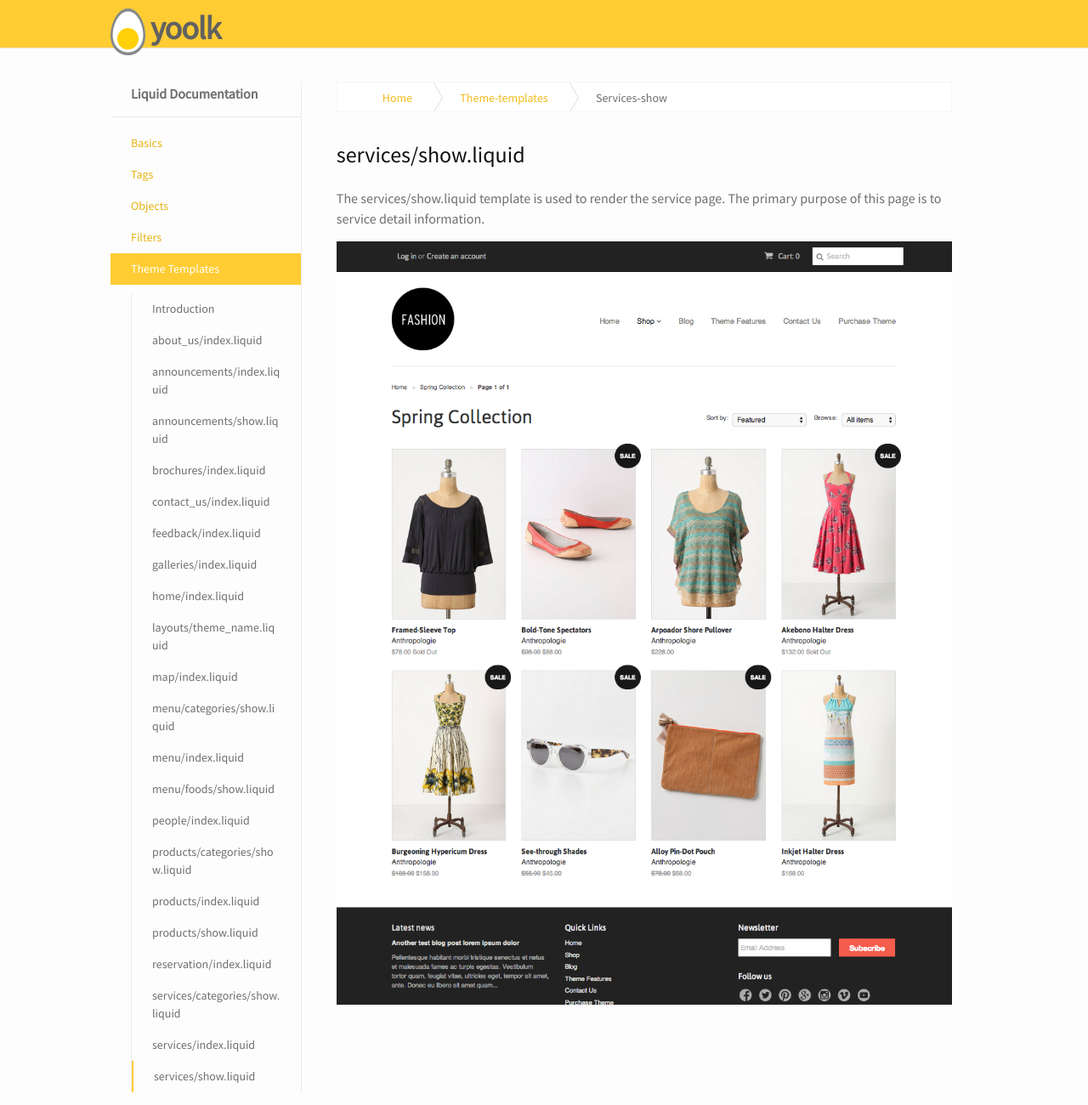
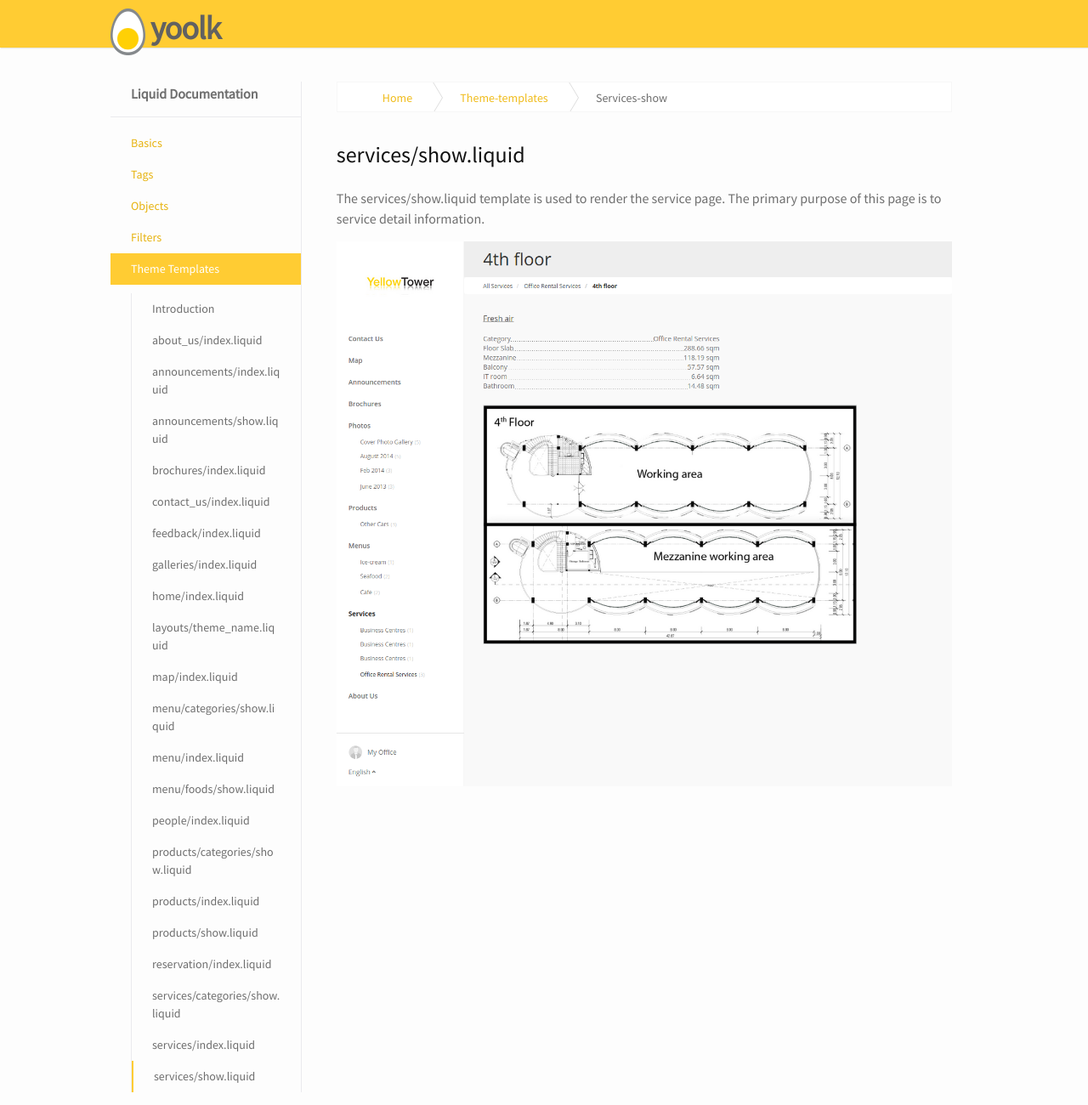
Before and after one commit to yoolk/liquid-documentation, a Jekyll site: the page built from theme-templates/services-show/index.md, in a window 1280 px wide and 1300 px high. Shown: the whole window at 85% size. Built offline with Jekyll 4.4.1, drawn with Linux system fonts in a browser that asks for light colours; nearby versions of some CDN libraries.

Commit message:
update service detail image

```diff
--- a/theme-templates/services-show/index.md
+++ b/theme-templates/services-show/index.md
@@ -7,4 +7,4 @@
 
 The services/show.liquid template is used to render the service page. The primary purpose of this page is to service detail information.
 
-![service detail]({{ '/images/theme-templates/ex_collection.jpg' | prepend: site.baseurl }})
+![service detail]({{ '/images/theme-templates/services-show.png' | prepend: site.baseurl }})
```
Also changed, not shown: images/theme-templates/services-show.png.
